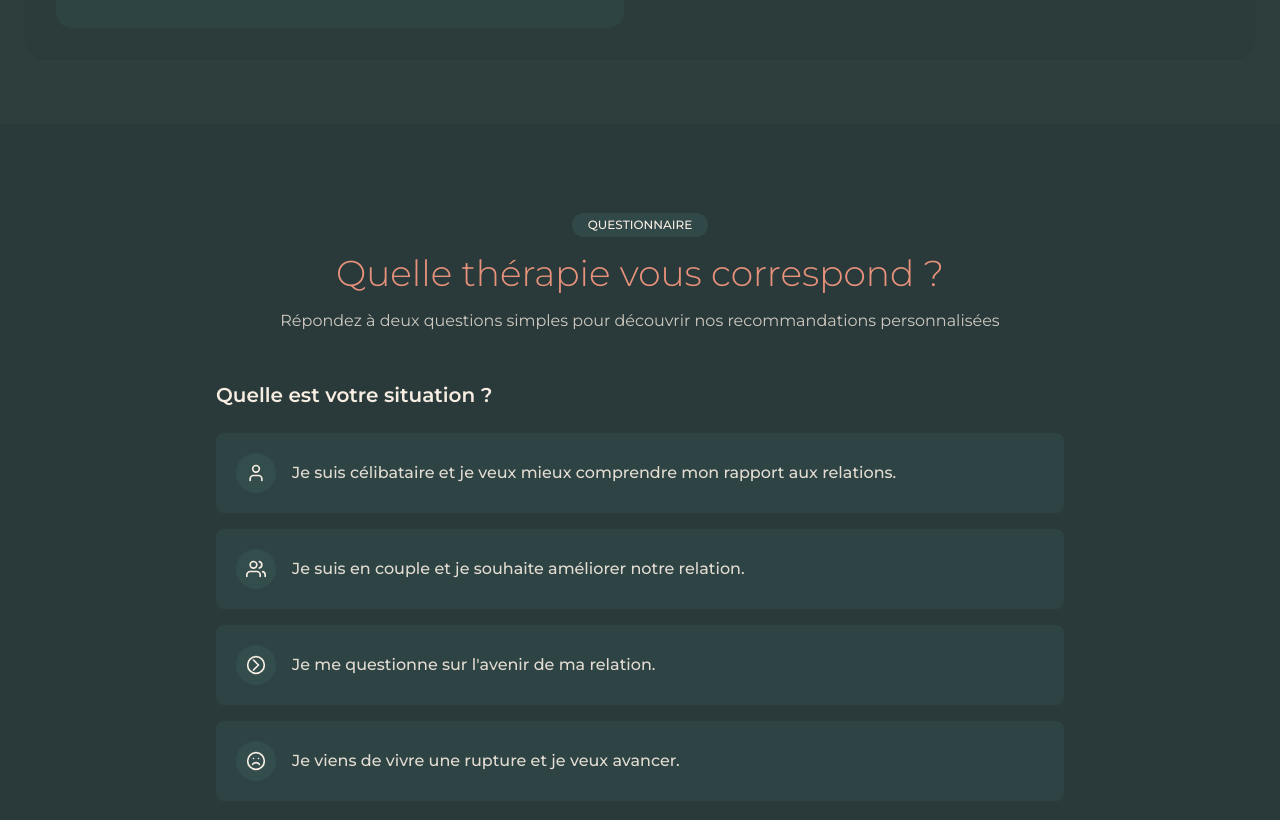
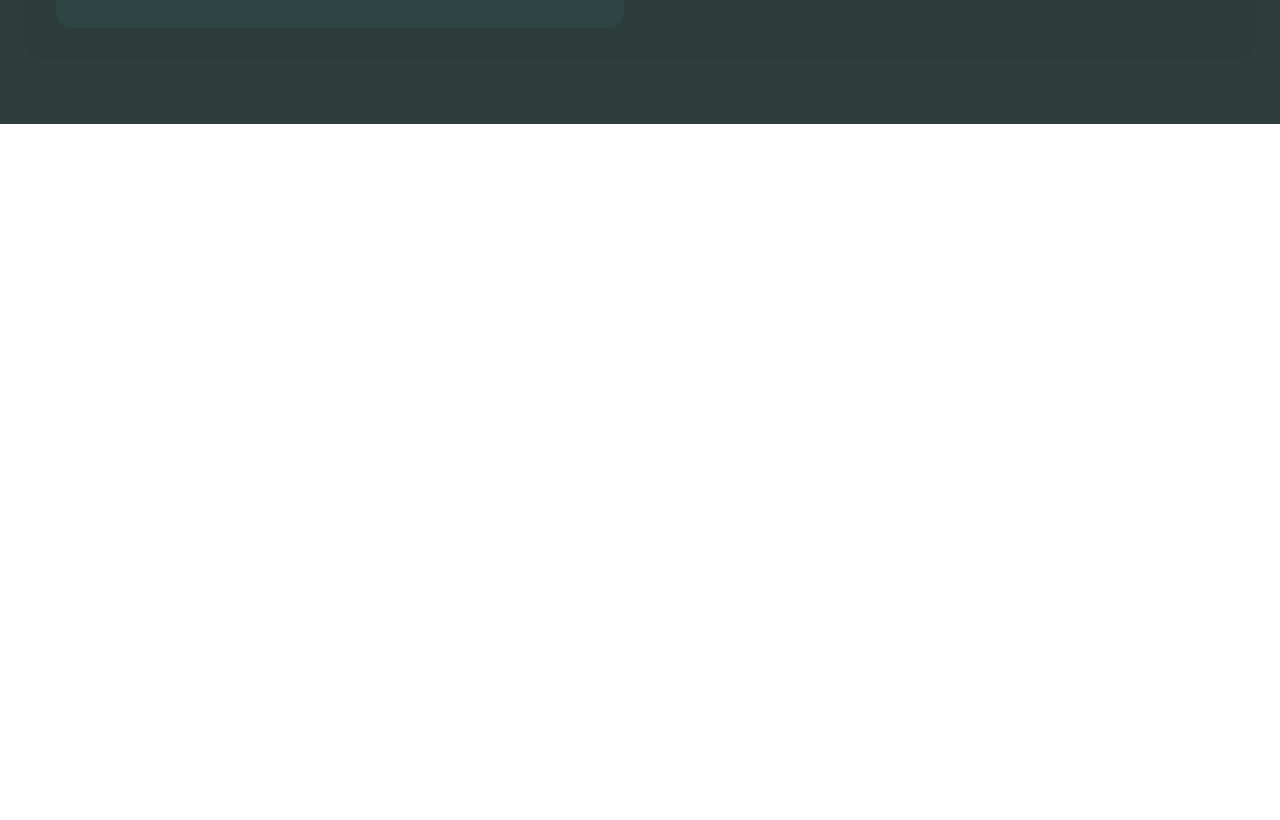
Before and after one commit to numerized/anneyvonnetherapeute, a Next.js app: page /therapies in a window 1280 px wide. Shown: the part 3000-3820 px from the top of the page. After the commit the page ends 3124 px from the top, so only its background shows below. Built offline with nearby package versions, Linux system fonts and the light colour scheme; what @sanity/demo would draw is missing.

Commit message:
Remove therapy questionnaire component from therapies page

```diff
--- a/app/therapies/page.tsx
+++ b/app/therapies/page.tsx
@@ -1,7 +1,6 @@
 import React from 'react'
 
 import TherapyOfferingsPage from '@/components/TherapyOfferings/TherapyOfferingsPage'
-import TherapyQuestionnaireNew from '@/components/TherapyOfferings/TherapyQuestionnaireNew'
 
 export const metadata = {
   title: 'Thérapies - Coeur à Corps | Anne Yvonne Thérapie',
@@ -13,7 +12,6 @@ export default function TherapiesPage() {
   return (
     <>
       <TherapyOfferingsPage />
-      <TherapyQuestionnaireNew />
     </>
   )
 }
```
